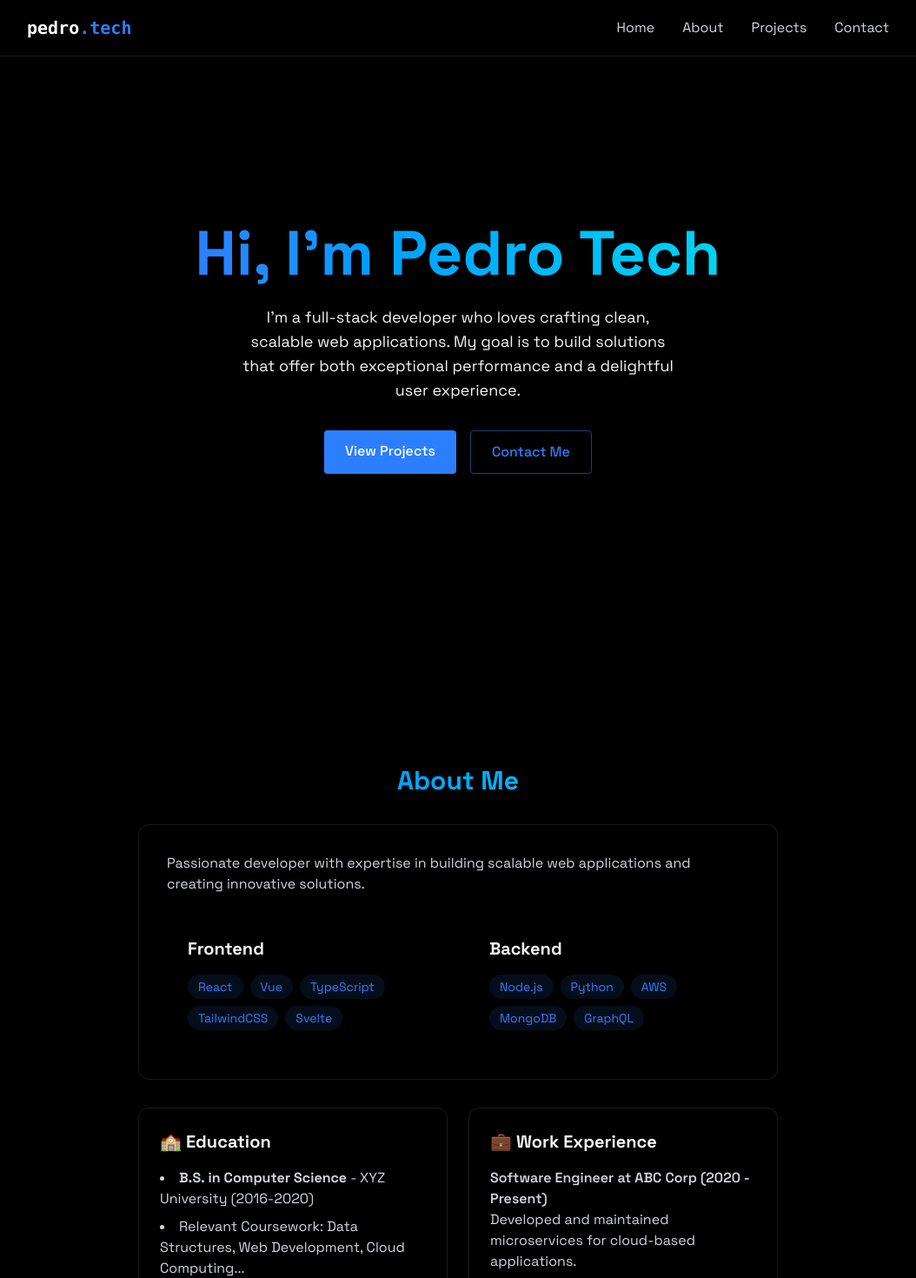
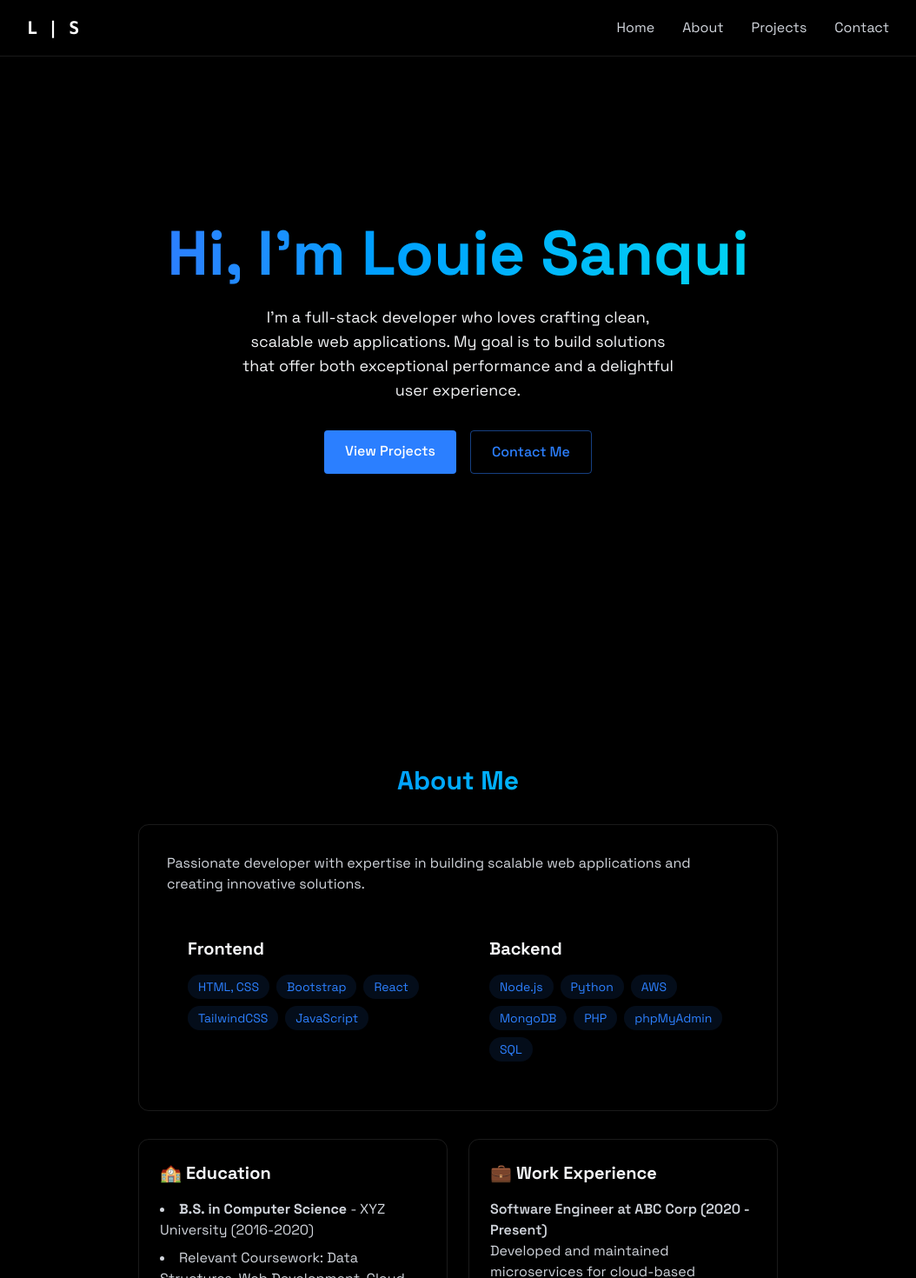
Before and after one commit to sanquilouie/louie-portfolio, a React (Vite) app: page / in a window 1280 px wide. Shown: the top 1470 px of the page at 87% size, without its empty margins (113-1167 px from the left). Built offline with nearby package versions, Linux system fonts and the light colour scheme.

Commit message:
small changes

```diff
--- a/package.json
+++ b/package.json
@@ -1,6 +1,5 @@
 {
   "name": "beautiful-portfolio",
-  "homepage": "",
   "private": true,
   "version": "0.0.0",
   "type": "module",
--- a/src/components/LoadingScreen.jsx
+++ b/src/components/LoadingScreen.jsx
@@ -1,8 +1,9 @@
+/* eslint-disable react/prop-types */
 import { useEffect, useState } from "react";
 
 export const LoadingScreen = ({ onComplete }) => {
   const [text, setText] = useState("");
-  const fullText = "<Hello Wolrd />";
+  const fullText = "<Hello World />";
 
   useEffect(() => {
     let index = 0;
--- a/src/components/Navbar.jsx
+++ b/src/components/Navbar.jsx
@@ -1,3 +1,4 @@
+/* eslint-disable react/prop-types */
 import { useEffect } from "react";
 
 export const Navbar = ({ menuOpen, setMenuOpen }) => {
@@ -10,7 +11,7 @@ export const Navbar = ({ menuOpen, setMenuOpen }) => {
         <div className="flex justify-between items-center h-16">
           <a href="#home" className="font-mono text-xl font-bold text-white">
             {" "}
-            pedro<span className="text-blue-500">.tech</span>{" "}
+            L | S
           </a>
 
           <div
--- a/src/components/sections/About.jsx
+++ b/src/components/sections/About.jsx
@@ -2,14 +2,21 @@ import { RevealOnScroll } from "../RevealOnScroll";
 
 export const About = () => {
   const frontendSkills = [
+    "HTML, CSS",
+    "Bootstrap",
     "React",
-    "Vue",
-    "TypeScript",
     "TailwindCSS",
-    "Svelte",
+    "JavaScript",
   ];
 
-  const backendSkills = ["Node.js", "Python", "AWS", "MongoDB", "GraphQL"];
+  const backendSkills = [
+    "Node.js",
+    "Python",
+    "AWS",
+    "MongoDB",
+    "PHP",
+    "phpMyAdmin",
+    "SQL"];
 
   return (
     <section
--- a/src/components/sections/Home.jsx
+++ b/src/components/sections/Home.jsx
@@ -9,7 +9,7 @@ export const Home = () => {
       <RevealOnScroll>
         <div className="text-center z-10 px-4">
           <h1 className="text-5xl md:text-7xl font-bold mb-6 bg-gradient-to-r from-blue-500 to-cyan-400 bg-clip-text text-transparent leading-right">
-            Hi, I'm Pedro Tech
+            Hi, I&apos;m Louie Sanqui
           </h1>
 
           <p className="tex-gray-400 text-lg mb-8 max-w-lg mx-auto">
```
